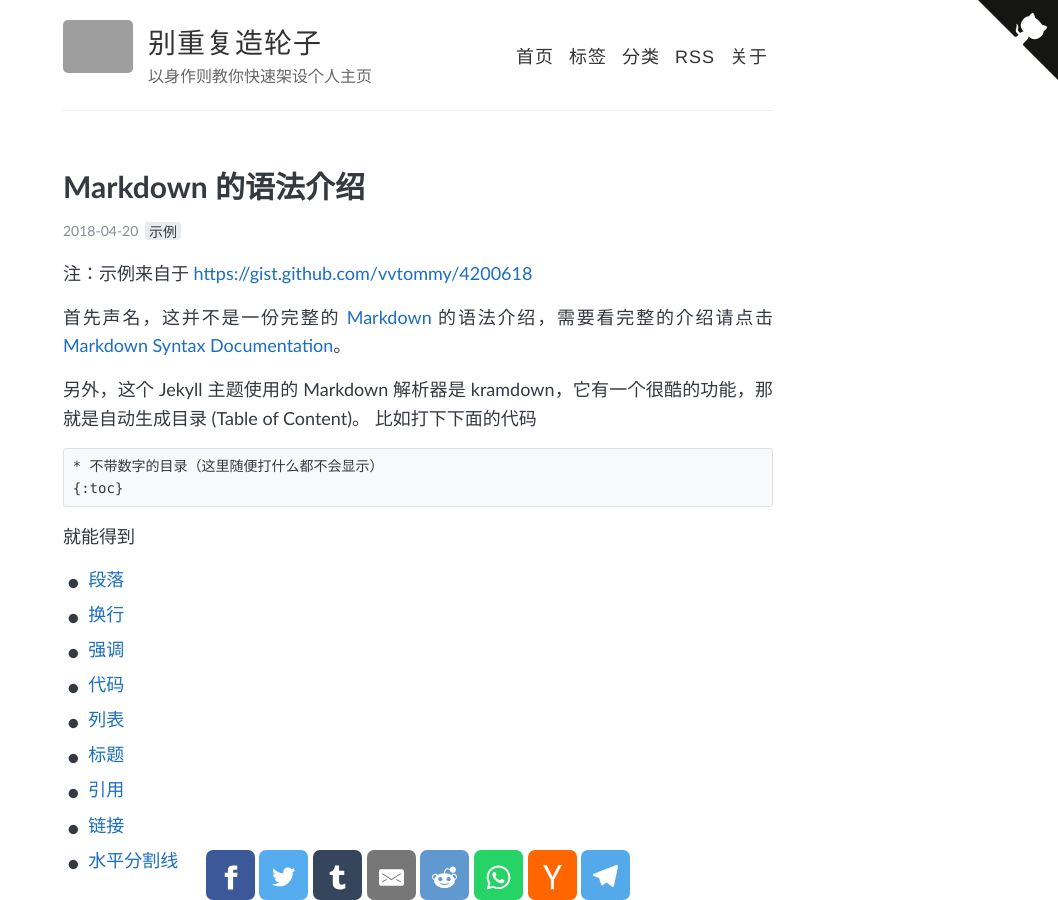
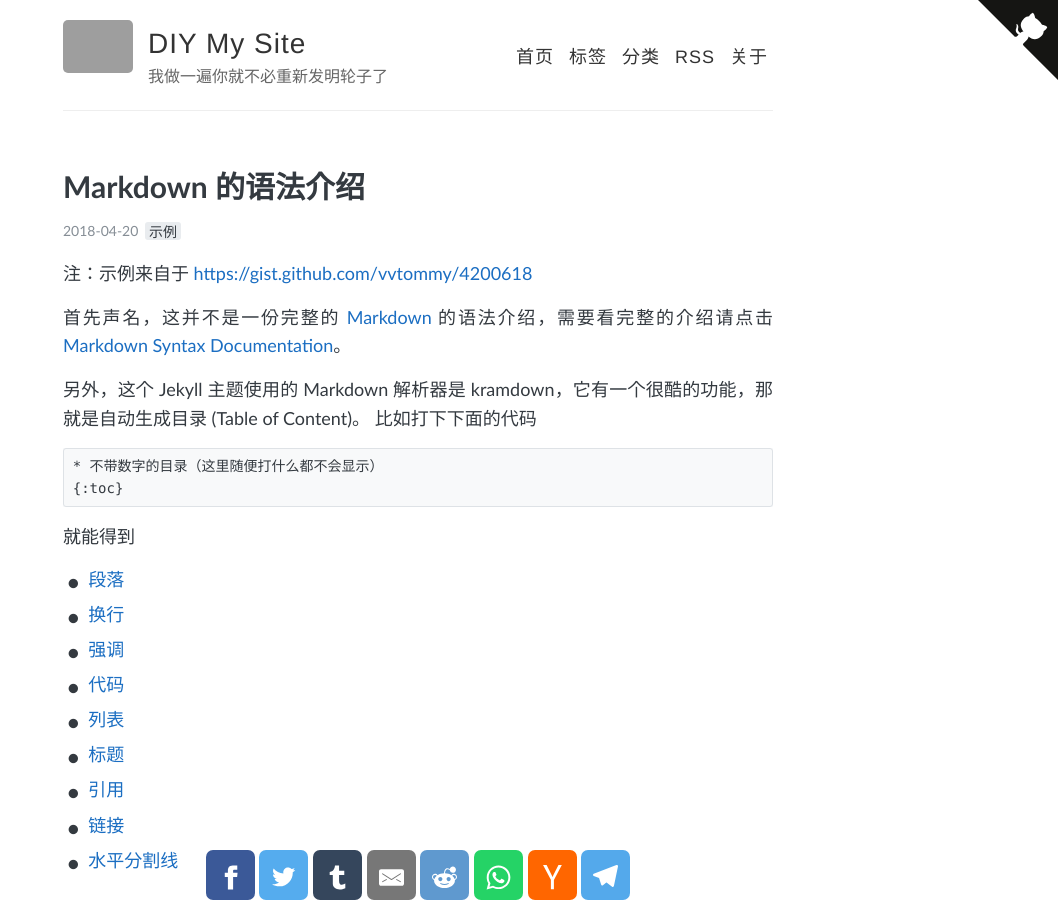
Before and after one commit to TerminusBot/terminus-jekyll-template, a Jekyll site: the page built from _posts/2018-04-20-lao-tian-bu-ping-deng.md, in a window 1280 px wide and 900 px high. Shown: the whole window, without its empty margins (222-1280 px from the left). Built offline with Jekyll 4.4.1, drawn with Linux system fonts in a browser that asks for light colours; grey boxes are pictures that could not be loaded.

Commit message:
Update _config.yml

```diff
--- a/_config.yml
+++ b/_config.yml
@@ -3,10 +3,10 @@
 #
 
 # Name of your site (displayed in the header)
-name: 别重复造轮子
+name: DIY My Site
 
 # Short bio or description (displayed in the header)
-description: 以身作则教你快速架设个人主页
+description: 我做一遍你就不必重新发明轮子了
 
 #
 # Flags below are optional
```
